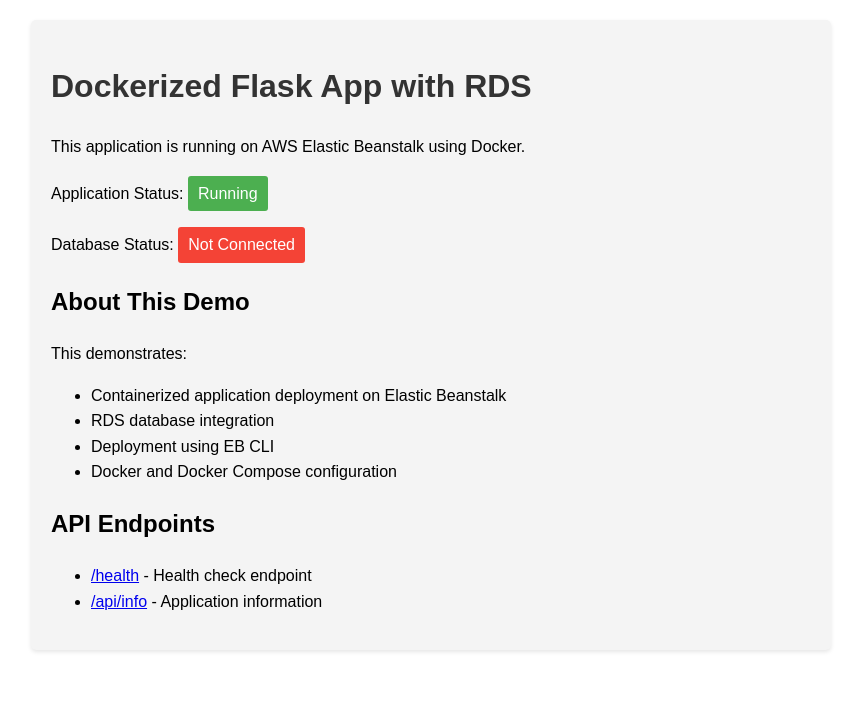
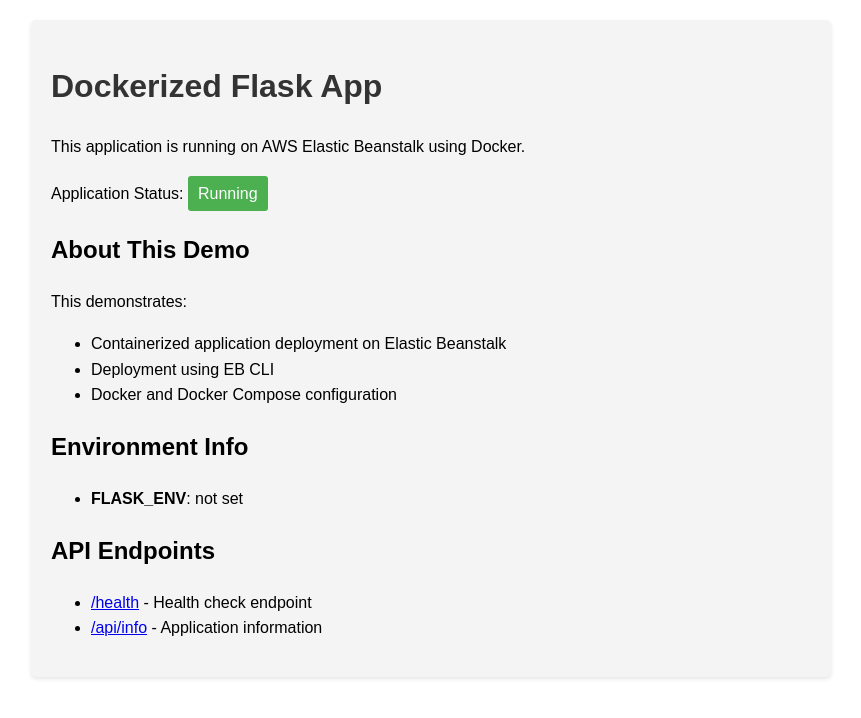
Before and after one commit to j-marek/elastic-beanstalk, a Flask app: page / in a window 1280 px wide. Shown: the top 718 px of the page, without its empty margins (209-1070 px from the left). Run offline with Flask 3, Linux system fonts and the light colour scheme.

Commit message:
streamlined project 2

```diff
--- a/project-2/application.py
+++ b/project-2/application.py
@@ -1,6 +1,5 @@
 from flask import Flask, render_template, jsonify
 import os
-import pymysql
 import logging
 
 # Configure logging
@@ -11,116 +10,35 @@
 application = Flask(__name__)
 
 
-# Database connection function
-def get_db_connection():
-    try:
-        # Check for standard RDS environment variables that Elastic Beanstalk sets
-        rds_host = os.environ.get("RDS_HOSTNAME")
-        rds_port = os.environ.get("RDS_PORT")
-        rds_dbname = os.environ.get("RDS_DB_NAME")
-        rds_username = os.environ.get("RDS_USERNAME")
-        rds_password = os.environ.get("RDS_PASSWORD")
-
-        # Log connection attempt (without password)
-        logger.info(
-            f"Attempting to connect to DB: {rds_username}@{rds_host}:{rds_port}/{rds_dbname}"
-        )
-
-        if rds_host and rds_dbname and rds_username and rds_password:
-            conn = pymysql.connect(
-                host=rds_host,
-                port=int(rds_port or 3306),
-                user=rds_username,
-                password=rds_password,
-                database=rds_dbname,
-                connect_timeout=5,  # Add timeout to prevent hanging
-            )
-            return conn
-        else:
-            logger.warning("Missing required RDS environment variables")
-            return None
-    except Exception as e:
-        logger.error(f"Database connection error: {str(e)}")
-        return None
-
-
 # Routes
 @application.route("/")
 def home():
-    # Check database connection
-    db_status = "Not Connected"
-    db_info = "No database connection established"
-
-    conn = get_db_connection()
-    if conn:
-        try:
-            with conn.cursor() as cursor:
-                cursor.execute("SELECT 1")
-                result = cursor.fetchone()
-                if result:
-                    db_status = "Connected"
-
-                # Get database version
-                cursor.execute("SELECT VERSION()")
-                version = cursor.fetchone()
-                db_info = (
-                    f"MySQL version: {version[0]}" if version else "Connected to MySQL"
-                )
-        except Exception as e:
-            logger.error(f"Database query error: {str(e)}")
-            db_info = f"Error: {str(e)}"
-        finally:
-            conn.close()
-
     # Get environment information
     env_info = {
         "FLASK_ENV": os.environ.get("FLASK_ENV", "not set"),
-        "Database Host": os.environ.get("RDS_HOSTNAME", "not set"),
-        "Database Name": os.environ.get("RDS_DB_NAME", "not set"),
     }
 
     return render_template(
-        "index.html", db_status=db_status, db_info=db_info, env_info=env_info
+        "index.html",
+        db_status="Not Required",
+        db_info="Database connection removed",
+        env_info=env_info,
     )
 
 
 @application.route("/health")
 def health():
-    # Simple health check that doesn't depend on database connectivity
-    # This ensures the application passes health checks even if DB is unavailable
+    # Simple health check
     return jsonify(status="healthy")
-
-
-@application.route("/db-health")
-def db_health():
-    # Separate endpoint to check database health
-    conn = get_db_connection()
-    db_healthy = False
-
-    if conn:
-        try:
-            with conn.cursor() as cursor:
-                cursor.execute("SELECT 1")
-                result = cursor.fetchone()
-                if result:
-                    db_healthy = True
-        except Exception as e:
-            logger.error(f"DB health check error: {str(e)}")
-        finally:
-            conn.close()
-
-    return jsonify(status="healthy" if db_healthy else "unhealthy", database=db_healthy)
 
 
 @application.route("/api/info")
 def info():
     return jsonify(
         {
-            "service": "Dockerized Flask App with RDS",
+            "service": "Dockerized Flask App",
             "version": "1.0.0",
             "environment": os.environ.get("FLASK_ENV", "development"),
-            "database_host": os.environ.get("RDS_HOSTNAME", "not connected"),
-            "database_name": os.environ.get("RDS_DB_NAME", "not set"),
         }
     )
 
--- a/project-2/docker-compose.yaml
+++ b/project-2/docker-compose.yaml
@@ -6,6 +6,5 @@
       - "5000:5000"
     environment:
       - FLASK_ENV=production
-      - DATABASE_URL=${DATABASE_URL}
     volumes:
       - ./:/app
--- a/project-2/requirements.txt
+++ b/project-2/requirements.txt
@@ -2,5 +2,4 @@
 Werkzeug==2.3.7
 Jinja2==3.1.2
 gunicorn==21.2.0
-pymysql==1.1.0
 boto3==1.28.38
--- a/project-2/templates/index.html
+++ b/project-2/templates/index.html
@@ -3,7 +3,7 @@
 <head>
     <meta charset="UTF-8">
     <meta name="viewport" content="width=device-width, initial-scale=1.0">
-    <title>Dockerized Flask App with RDS</title>
+    <title>Dockerized Flask App</title>
     <style>
         body {
             font-family: Arial, sans-serif;
@@ -38,18 +38,23 @@
 </head>
 <body>
     <div class="container">
-        <h1>Dockerized Flask App with RDS</h1>
+        <h1>Dockerized Flask App</h1>
         <p>This application is running on AWS Elastic Beanstalk using Docker.</p>
         <p>Application Status: <span class="status connected">Running</span></p>
-        <p>Database Status: <span class="status {% if db_status == 'Connected' %}connected{% else %}not-connected{% endif %}">{{ db_status }}</span></p>
 
         <h2>About This Demo</h2>
         <p>This demonstrates:</p>
         <ul>
             <li>Containerized application deployment on Elastic Beanstalk</li>
-            <li>RDS database integration</li>
             <li>Deployment using EB CLI</li>
             <li>Docker and Docker Compose configuration</li>
+        </ul>
+
+        <h2>Environment Info</h2>
+        <ul>
+            {% for key, value in env_info.items() %}
+            <li><strong>{{ key }}</strong>: {{ value }}</li>
+            {% endfor %}
         </ul>
 
         <h2>API Endpoints</h2>
```
Also changed, not shown: project-2/README.md.
